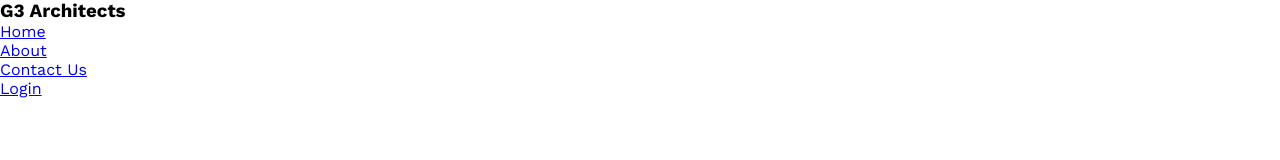
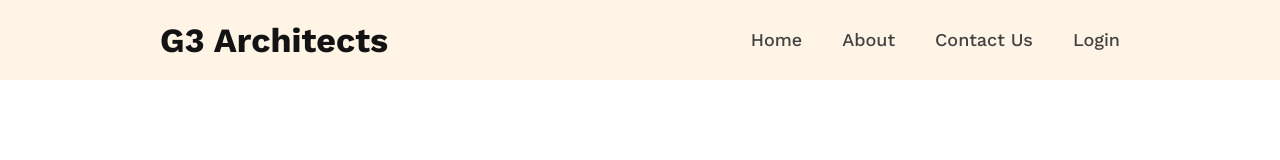
Before and after one commit to codewithsaidul/g3-architects, a plain HTML site: page index.html in a window 1280 px wide. Drawn offline with nearby package versions, Linux system fonts and the light colour scheme.

Commit message:
Navigation Menu Are Added

```diff
--- a/css/style.css
+++ b/css/style.css
@@ -1,7 +1,7 @@
 /* =========================== Google Font ========================= */
 @import url('https://fonts.googleapis.com/css2?family=Work+Sans:wght@300;400;500;600;700&display=swap');
 
-
+/* Base CSS Style */
 
 * {
     margin: 0;
@@ -10,12 +10,68 @@
     font-family: 'Work Sans', sans-serif;
 }
 
+li {
+    list-style-type: none;
+}
+
+a {
+    text-decoration: none;
+}
+
 
 img {
     width: 100%;
 }
 
+/* Reusable CSS Classes */
+
 .container {
     width: 75%;
     max-width: 1440px;
+    margin: 0 auto;
 }
+
+.section {
+    padding-top: 7rem;
+}
+
+
+/* ========== Header & Nav Style ================ */
+.header {
+    position: fixed;
+    top: 0;
+    width: 100%;
+    height: 5rem;
+    padding: 20px 0;
+    background: rgba(255, 144, 14, 0.10);
+}
+
+.nav {
+    display: flex;
+    justify-content: space-between;
+    align-items: center;
+}
+
+.nav__list {
+    display: flex;
+    align-items: center;
+    gap: 40px;
+}
+
+.nav__logo {
+    color: #131313;
+    text-align: center;
+    font-size: 34px;
+    font-weight: 700;
+    cursor: pointer;
+}
+
+.nav__link {
+    color:#424242;
+    text-align: center;
+    font-size: 18px;
+    font-weight: 500;
+    line-height: 26px;
+    /* 144.444% */
+    cursor: pointer;
+}
--- a/index.html
+++ b/index.html
@@ -1,5 +1,6 @@
 <!DOCTYPE html>
 <html lang="en">
+
 <head>
     <meta charset="UTF-8">
     <meta name="viewport" content="width=device-width, initial-scale=1.0">
@@ -8,9 +9,11 @@
     <!-- ======================== Custom CSS Link ============================ -->
     <link rel="stylesheet" href="./css/style.css">
 </head>
+
 <body>
     <!-- ===================== Header ======================= -->
     <header class="header">
+        <div class="container">
             <nav class="nav">
                 <h3 class="nav__logo">G3 Architects</h3>
 
@@ -31,6 +34,7 @@
                     </ul>
                 </div>
             </nav>
+        </div>
     </header>
     <!-- ===================== Header ======================== -->
 
@@ -47,4 +51,5 @@
     </footer>
     <!-- ====================== Footer ========================== -->
 </body>
+
 </html>
```
Lines whose indentation alone changed are shown as unchanged.
